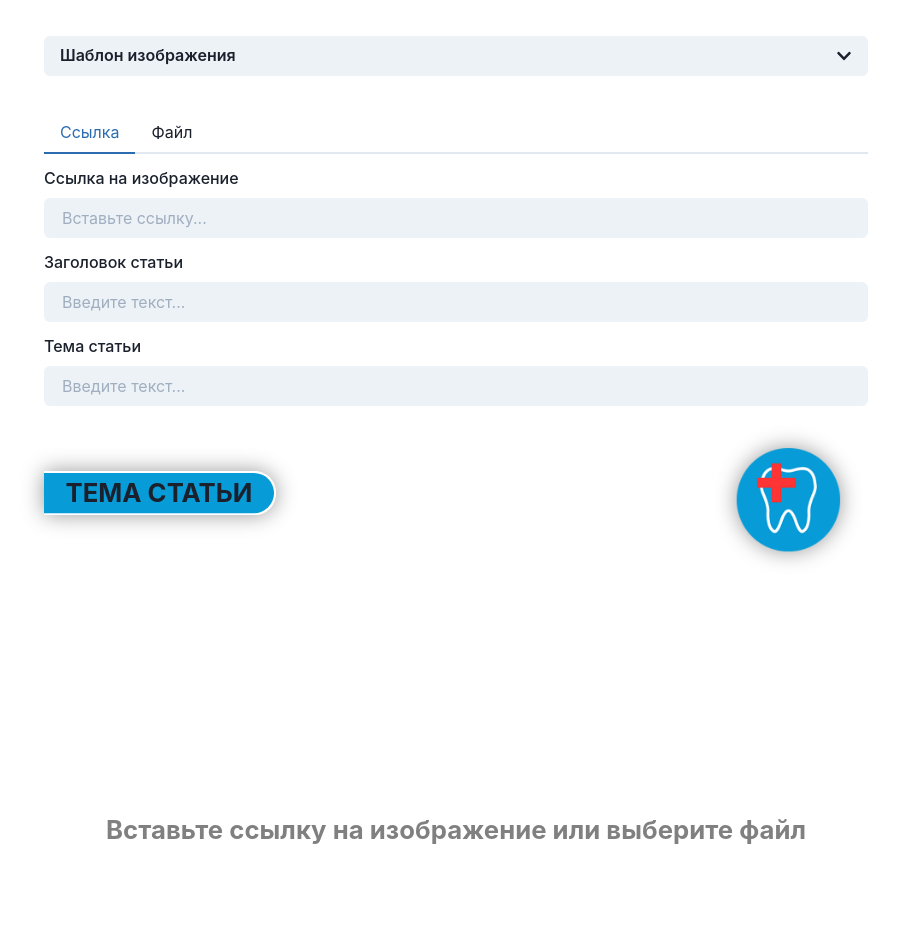
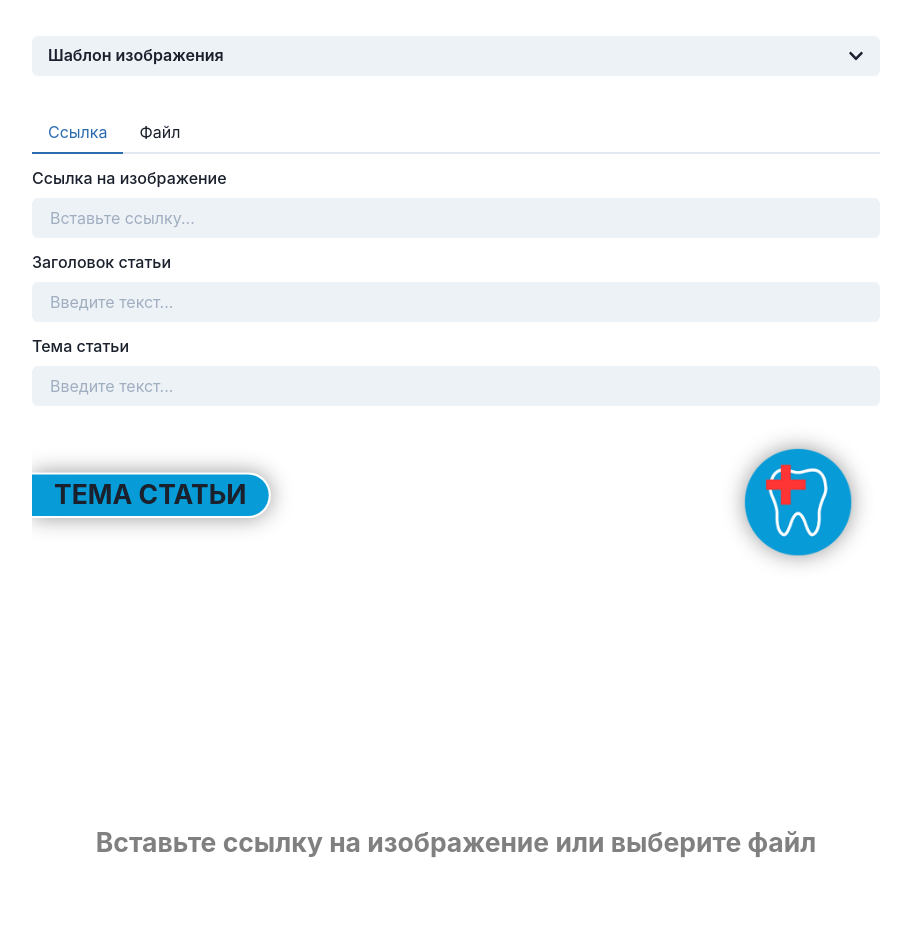
Before and after one commit to neodino/dentis-img-generator, a React (Create React App) app: page /article in a window 1280 px wide. Shown: the top 952 px of the page, without its empty margins (184-1095 px from the left). Built offline with nearby package versions, Linux system fonts and the light colour scheme.

Commit message:
Fix padding

```diff
--- a/src/App.js
+++ b/src/App.js
@@ -12,7 +12,7 @@ import Article from "./pages/InstaPost/article";
 function App() {
   return (
     <Router>
-      <Container as={Stack} spacing={3} maxW='4xl' p={6}>
+      <Container as={Stack} spacing={3} maxW='4xl' py={6} px={3}>
         <TypeController />
         <Switch>
           <Route exact path='/'>
--- a/src/pages/InstaPost/article/index.js
+++ b/src/pages/InstaPost/article/index.js
@@ -54,7 +54,7 @@ const Article = () => {
                 fileURL={fileURL}
                 setFileURL={setFileURL}
                 setImageURL={handleImageURLChange} />
-            <Box w='full' h={height} ref={containerRef}>
+            <Box w='full' h={height} overflow='hidden' ref={containerRef}>
                 <Composition scale={scale} title={title} topic={topic} image={(imageURL === '' && fileURL === '') ? '' : (imageURL === '' && fileURL !== '') ? fileURL : imageURL} />
             </Box>
         </Stack>
```
